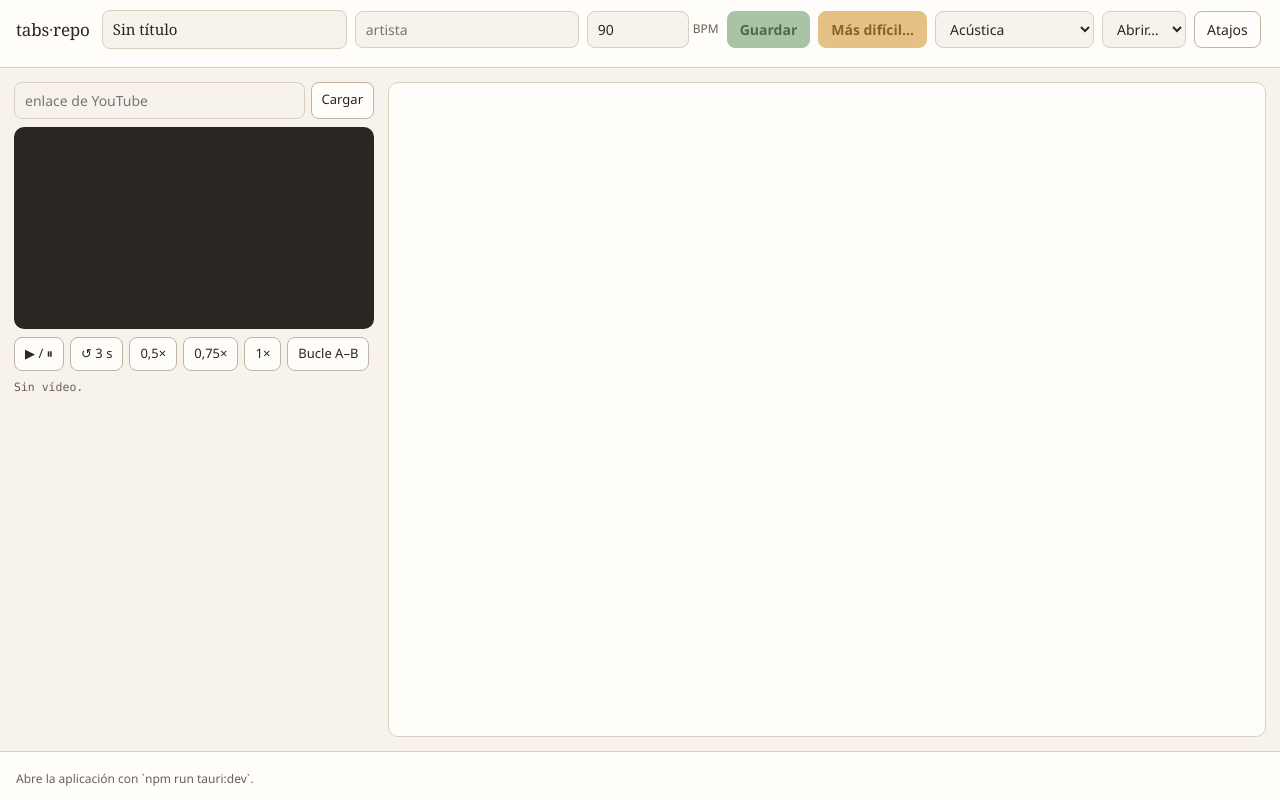
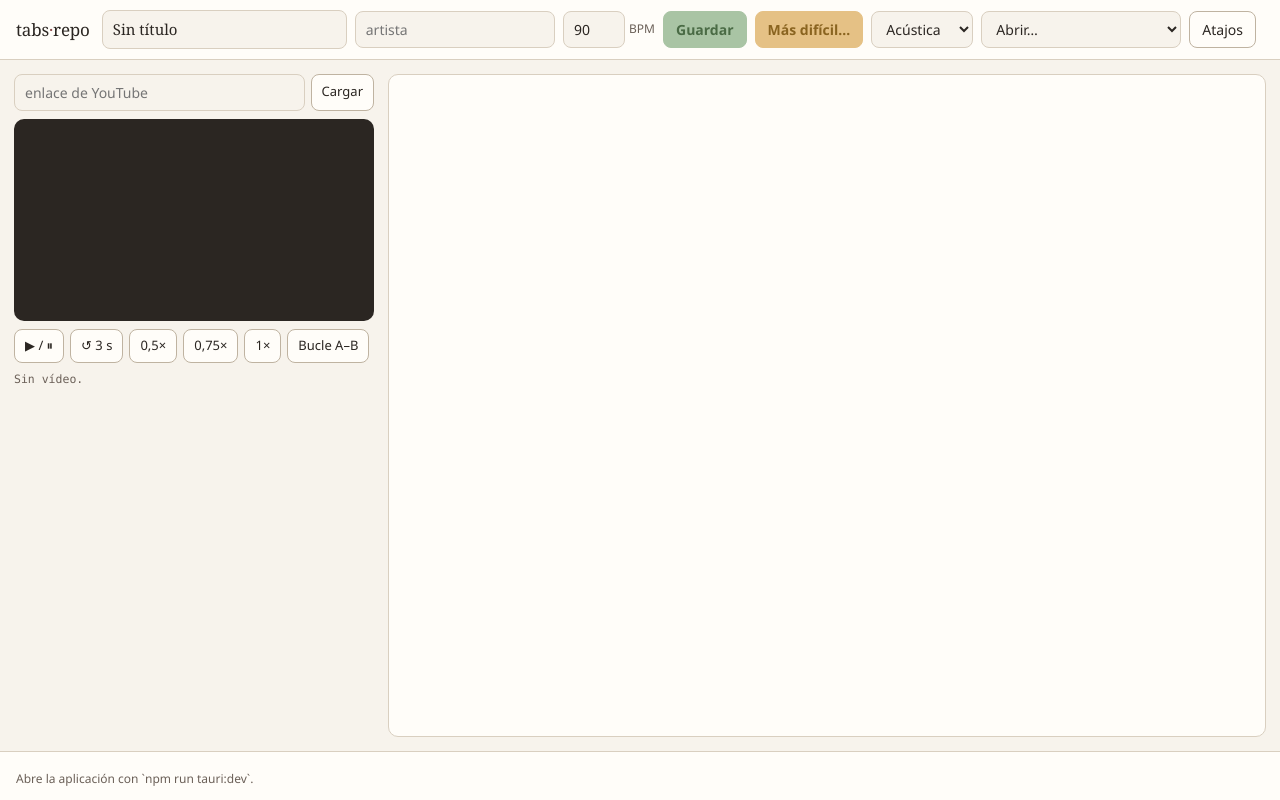
Before and after one commit to reeenatamc/fretwork, a website built with Vite: page index.html in a window 1280 px wide. Built offline with nearby package versions, Linux system fonts and the light colour scheme.

Commit message:
fix(ui): que la barra superior quepa en una sola fila
Al añadir el selector de instrumento la barra se partió en dos filas y el botón
de atajos bajaba a la segunda. Dos filas roban alto a la partitura y a la
rejilla de escritura, que es donde de verdad hace falta.

Los campos de texto ceden ancho y los desplegables tienen tope: en una ventana
estrecha es preferible ver un título más corto que perder el botón de guardar.

```diff
--- a/index.html
+++ b/index.html
@@ -19,8 +19,8 @@
         <select id="instrument" title="Instrumento">
           <option value="24">Nylon</option>
           <option value="25" selected>Acústica</option>
-          <option value="27">Eléctrica limpia</option>
-          <option value="29">Eléctrica saturada</option>
+          <option value="27">Eléctrica</option>
+          <option value="29">Saturada</option>
         </select>
         <select id="soundfont" title="Banco de sonidos" hidden></select>
         <select id="library"><option value="">Abrir…</option></select>
--- a/src/styles.css
+++ b/src/styles.css
@@ -130,13 +130,28 @@
   outline-offset: 1px;
 }
 
+/* La barra cabe en una fila a 1280 px: si se parte en dos, roba alto a la partitura y a
+   la rejilla de escritura, que es donde de verdad hace falta. */
 .title-input {
   font-family: var(--font-display);
   font-size: 15px;
-  min-width: 200px;
+  flex: 1 1 160px;
+  min-width: 120px;
+}
+#artist {
+  flex: 1 1 120px;
+  min-width: 90px;
 }
 .narrow {
-  min-width: 68px;
+  width: 62px;
+  min-width: 62px;
+}
+#instrument {
+  max-width: 130px;
+}
+#library {
+  flex: 0 1 200px;
+  min-width: 110px;
 }
 .unit {
   color: var(--ink-soft);
```
